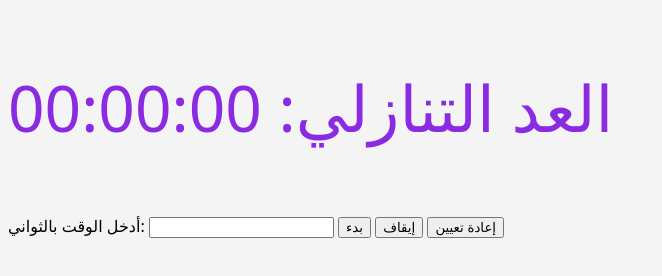
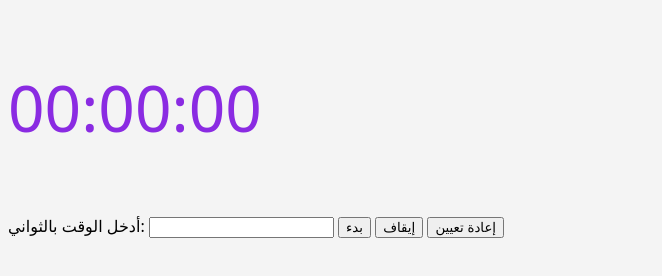
Before and after one commit to MayadahAA/countdown, a plain HTML site: page index.html in a window 1280 px wide. Both pictures are taken after a click on the button "إعادة تعيين". Shown: the whole page, without its empty margins (0-662 px from the left). Drawn offline with Linux system fonts and the light colour scheme.

Commit message:
Please enter the commit message for your changes. Lines starting with '#' will be ignored, and an empty message aborts the commit.
On branch main
Your branch is behind 'origin/main' by 1 commit, and can be fast-forwarded.
  (use "git pull" to update your local branch)

Changes to be committed:
	modified:   index.html

```diff
--- a/index.html
+++ b/index.html
@@ -71,7 +71,7 @@
       // الوظيفة التي تعيد تعيين العد التنازلي
       function resetCountdown() {
         clearInterval(countdown);
-        countdownElement.innerHTML = "العد التنازلي: 00:00:00";
+        countdownElement.innerHTML = "00:00:00";
         document.getElementById("time-input").value = "";
       }
 
```
